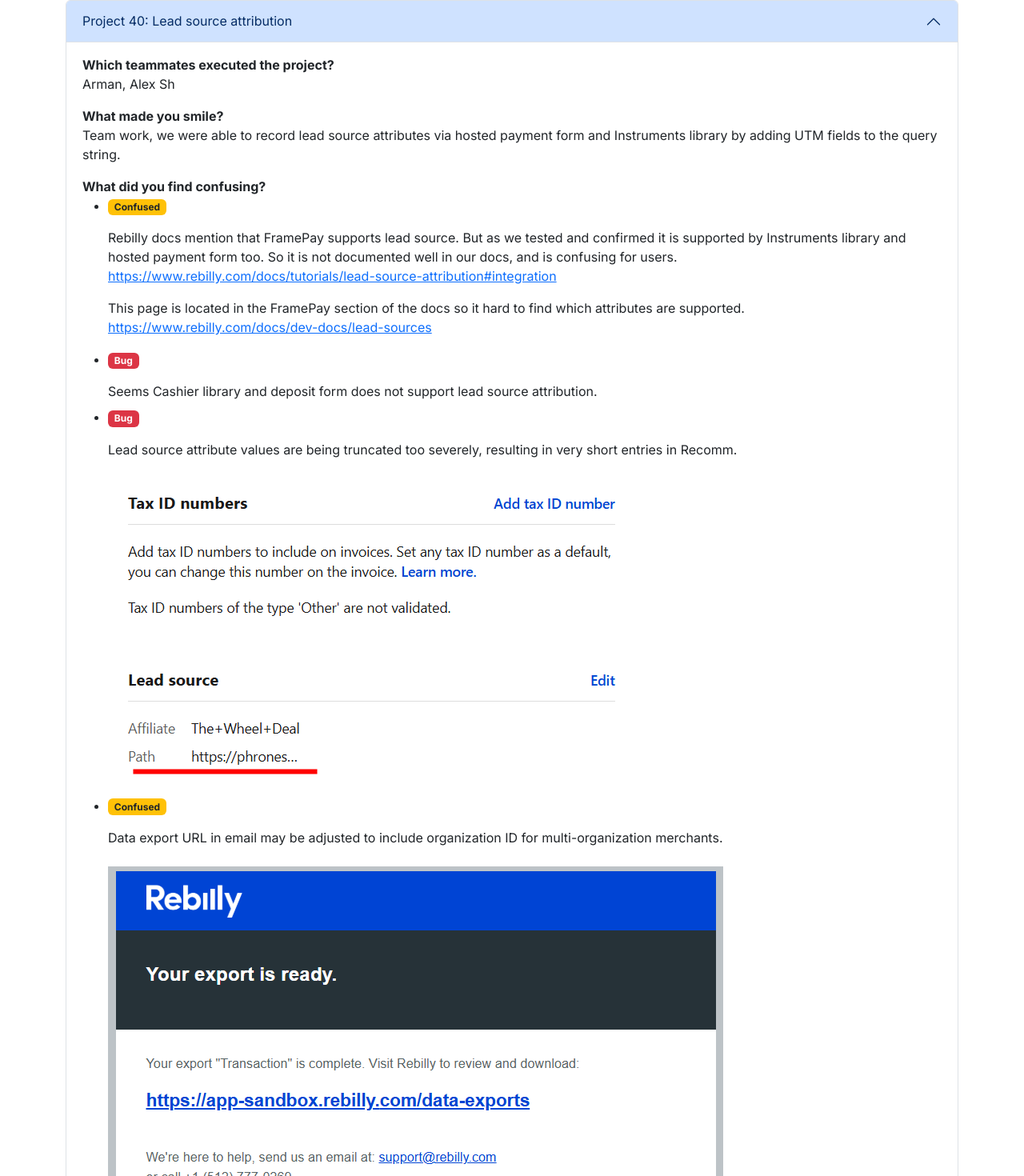
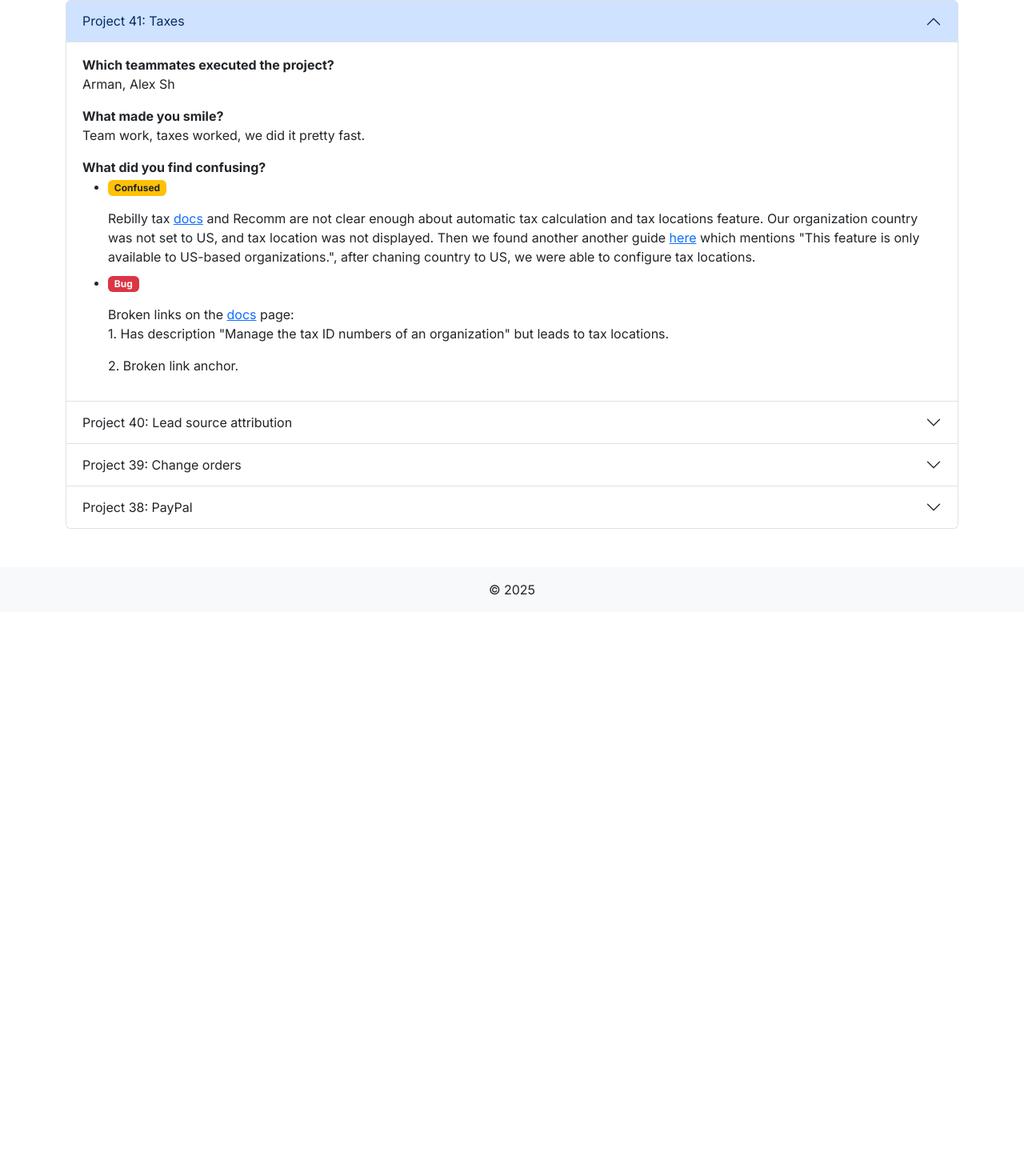
Before and after one commit to ashkarpetin/phronesis-training, a Vue app: page /debriefs in a window 1280 px wide. Shown: the part 160-1630 px from the top of the page at 80% size. After the commit the page ends 925 px from the top, so only its background shows below. Built offline with nearby package versions, Linux system fonts and the light colour scheme.

Commit message:
Add debrief 41

```diff
--- a/src/views/DebriefsView.vue
+++ b/src/views/DebriefsView.vue
@@ -6,6 +6,69 @@
       <h2 class="accordion-header">
         <button
           class="accordion-button"
+          type="button"
+          data-bs-toggle="collapse"
+          data-bs-target="#collapse41"
+          aria-expanded="true"
+          aria-controls="collapse41"
+        >
+          Project 41: Taxes
+        </button>
+      </h2>
+      <div
+        id="collapse41"
+        class="accordion-collapse collapse show"
+        data-bs-parent="#debriefs"
+      >
+        <div class="accordion-body">
+          <div>
+            <strong>Which teammates executed the project?</strong>
+            <p>Arman, Alex Sh</p>
+          </div>
+          <div>
+            <strong>What made you smile?</strong>
+            <p>Team work, taxes worked, we did it pretty fast.</p>
+          </div>
+          <div>
+            <strong>What did you find confusing?</strong>
+            <ul>
+              <li class="mb-2">
+                <p><span class="badge bg-warning text-dark">Confused</span></p>
+                Rebilly tax
+                <a href="https://www.rebilly.com/docs/settings/taxes">docs</a>
+                and Recomm are not clear enough about automatic tax calculation
+                and tax locations feature. Our organization country was not set
+                to US, and tax location was not displayed. Then we found another
+                another guide
+                <a
+                  href="https://www.rebilly.com/docs/settings/organizations-and-websites#manage-tax-locations"
+                  >here</a
+                >
+                which mentions "This feature is only available to US-based
+                organizations.", after chaning country to US, we were able to
+                configure tax locations.
+              </li>
+              <li class="mb-2">
+                <p><span class="badge bg-danger">Bug</span></p>
+                Broken links on the
+                <a href="https://www.rebilly.com/docs/settings/taxes">docs</a>
+                page:
+                <p>
+                  1. Has description "Manage the tax ID numbers of an
+                  organization" but leads to tax locations.
+                </p>
+                <p>2. Broken link anchor.</p>
+              </li>
+            </ul>
+          </div>
+        </div>
+      </div>
+    </div>
+
+    <div class="accordion-item">
+      <h2 class="accordion-header">
+        <button
+          class="accordion-button collapsed"
           type="button"
           data-bs-toggle="collapse"
           data-bs-target="#collapse40"
@@ -17,7 +80,7 @@
       </h2>
       <div
         id="collapse40"
-        class="accordion-collapse collapse show"
+        class="accordion-collapse collapse"
         data-bs-parent="#debriefs"
       >
         <div class="accordion-body">
@@ -284,110 +347,6 @@
         </div>
       </div>
     </div>
-
-    <div class="accordion-item">
-      <h2 class="accordion-header">
-        <button
-          class="accordion-button collapsed"
-          type="button"
-          data-bs-toggle="collapse"
-          data-bs-target="#collapse37"
-          aria-expanded="true"
-          aria-controls="collapse37"
-        >
-          Project 37: Quickbooks integration
-        </button>
-      </h2>
-      <div
-        id="collapse37"
-        class="accordion-collapse collapse"
-        data-bs-parent="#debriefs"
-      >
-        <div class="accordion-body">
-          <div>
-            <strong>Which teammates executed the project?</strong>
-            <p>Arman, Alex Sh</p>
-          </div>
-          <div>
-            <strong>What made you smile?</strong>
-            <p>
-              Not much, we were not able to complete the training due to various
-              issues.
-            </p>
-          </div>
-          <div>
-            <strong>What did you find confusing?</strong>
-            <ul>
-              <li class="mb-2">
-                <p><span class="badge bg-danger">Bug</span></p>
-                We've disconnected from Quickbooks and then reconnected again
-                with other QB account but Recomm still shows previous inactive
-                credential, and this is misleading.
-                <div class="mt-4">
-                  <img src="../assets/debriefs/37/scr1.png" />
-                </div>
-              </li>
-              <li class="mb-2">
-                <p><span class="badge bg-warning text-dark">Confused</span></p>
-                Sync button does not have any visual feedback, and it is not
-                clear if you clicked on it or not.
-                <div class="mt-4">
-                  <img src="../assets/debriefs/37/scr2.png" />
-                </div>
-              </li>
-              <li class="mb-2">
-                <p><span class="badge bg-danger">Bug</span></p>
-                Seems
-                <a
-                  href="https://app-sandbox.rebilly.com/phronesis-alex-arman/customers/qb-test-4"
-                  target="_blank"
-                  >customer</a
-                >
-                email and phone are not synced with Quickbooks.
-                <div class="mt-4">
-                  <img src="../assets/debriefs/37/scr4.png" />
-                </div>
-              </li>
-              <li class="mb-2">
-                <p><span class="badge bg-danger">Bug</span></p>
-                We updated
-                <a
-                  href="https://app-sandbox.rebilly.com/phronesis-alex-arman/customers/qb-test-4"
-                  target="_blank"
-                  >customer</a
-                >
-                details including first name, last name, billing address
-                country, phone, emails and it was not reflected in QuickBooks
-                even after manual sync.
-              </li>
-              <li class="mb-2">
-                <p><span class="badge bg-danger">Bug</span></p>
-                We were not able to synchronize invoices, an error recorded in
-                timeline "Failed to communicate with QuickBooks due to failed to
-                get item id for invoice item ii_01JT33YM6Y05F4EXMRYGA6G1M2".
-                <div class="mt-4">
-                  <img src="../assets/debriefs/37/scr3.png" />
-                </div>
-              </li>
-              <li class="mb-2">
-                <p><span class="badge bg-danger">Bug</span></p>
-                We were not able to synchronize transactions, nothing is
-                recorded in timeline. If try to synchronize manually and check
-                <a
-                  href="https://app-sandbox.rebilly.com/phronesis-alex-arman/data-tables/read-only-api-logs?filter=id:554f9f9f-d9a7-44d0-9122-1f944dd18d3b,97f69589-037b-4d81-9407-e154511db109"
-                  target="_blank"
-                  >API logs</a
-                >: First request "POST
-                https://api-sandbox.rebilly.com/transactions/txn_01JT33Z6NA2314SXADZ3HVHX9H/external-identifiers/quickbooks-online"
-                returns 204, but second request "GET
-                https://api-sandbox.rebilly.com/transactions/txn_01JT33Z6NA2314SXADZ3HVHX9H/external-identifiers/quickbooks-online"
-                returns 404.
-              </li>
-            </ul>
-          </div>
-        </div>
-      </div>
-    </div>
   </div>
 </template>
 <script setup lang="ts"></script>
```
Also changed, not shown: src/assets/debriefs/41/scr1.png (added).
